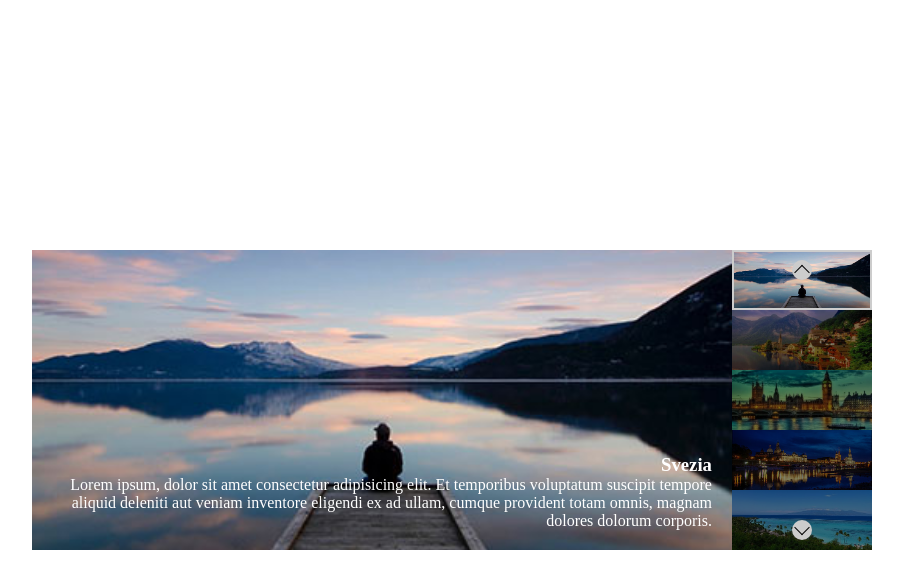
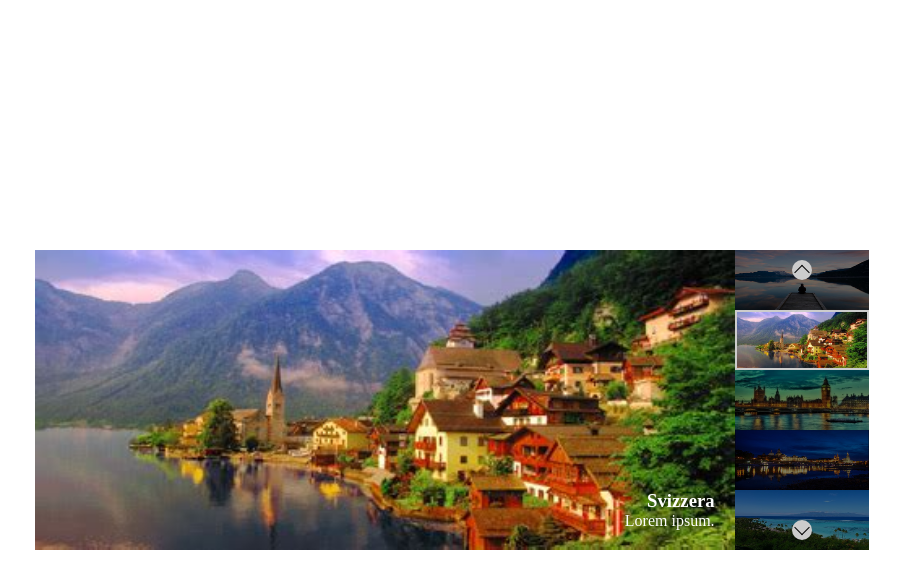
Before and after one commit to zhLisha/vue-slider, a plain HTML site: page BONUS 1/index.html in a window 1280 px wide. Both pictures are taken after a click on the element 990 px from the left and 340 px from the top of the page. Shown: the whole page, without its empty margins (188-1091 px from the left). Drawn offline with nearby package versions, Linux system fonts and the light colour scheme.

Commit message:
select image from small thumb done

```diff
--- a/BONUS 1/css/style.css
+++ b/BONUS 1/css/style.css
@@ -42,12 +42,12 @@
 .thumb {
     height: calc((300px) / 5);
     opacity: 0.5;
+    cursor: pointer;
 }
 
 .thumb img {
     width: 100%;
     height: 100%;
-    object-fit: cover;
 }
 
 .thumb.active {
--- a/BONUS 1/index.html
+++ b/BONUS 1/index.html
@@ -33,7 +33,7 @@
                     <div class="next" @click="nextThumb()"></div>
 
                     <!-- SIDE IMAGE -->
-                    <div v-for="(image, index) in slides" class="thumb" :class="{'active': index === currentSelectedElement}">
+                    <div @click="smallThumbSelect(index)" v-for="(image, index) in slides" class="thumb" :class="{'active': index === currentSelectedElement}">
                         <img :src="slides[index].image" alt="slides[index].title"/>
                     </div>
                 </div>
--- a/BONUS 1/js/script.js
+++ b/BONUS 1/js/script.js
@@ -48,6 +48,10 @@ var app = new Vue(
                 } else {
                     this.currentSelectedElement = this.slides.length - 1;
                 }
+            },
+
+            smallThumbSelect(elementIndex) {
+                this.currentSelectedElement = elementIndex;
             }
         }
     }
```
